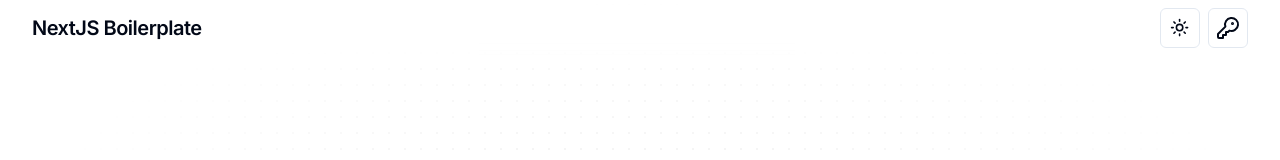
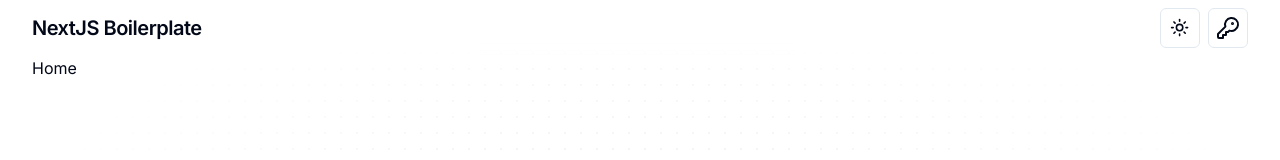
Before and after one commit to HoracioGutierrez/nextjs-boilerplate, a Next.js app: page / in a window 1280 px wide. Shown: the top 160 px of the page. Built offline with nearby package versions, Linux system fonts and the light colour scheme; no server answers.

Commit message:
add dashboard page and private urls in middleware

```diff
--- /dev/null
+++ b/app/dashboard/page.tsx
@@ -0,0 +1,7 @@
+export default function Dashboard() {
+    return (
+        <main className="container w-full max-w-screen-2xl">
+            Dashboard
+        </main>
+    )
+}
--- a/app/page.tsx
+++ b/app/page.tsx
@@ -4,11 +4,9 @@ export default async function Home() {
 
   const session = await auth()
 
-  console.log(session)
-
   return (
-    <main className="w-full max-w-screen-2xl">
-
+    <main className="container w-full max-w-screen-2xl">
+      <h2>Home</h2>
     </main>
   );
 }
--- a/components/LayoutHeader.tsx
+++ b/components/LayoutHeader.tsx
@@ -1,14 +1,29 @@
+import Link from "next/link"
 import AuthButton from "./AuthButton"
 import { ThemeToggleButton } from "./ThemeToggleButton"
+import { Button } from "./ui/button"
+import { User } from "lucide-react"
+import { auth } from "@/auth"
 
-type Props = {}
-export default function LayoutHeader({ }: Props) {
+export default async function LayoutHeader() {
+
+    const session = await auth()
+
     return (
         <header className="sticky w-full z-10 top-0 backdrop-blur">
             <nav className="container max-w-screen-2xl h-14 flex items-center justify-between">
-                <h1 className="scroll-m-20 text-xl font-semibold tracking-tight">NextJS Boilerplate</h1>
+                <Link href={"/"}>
+                    <h1 className="scroll-m-20 text-xl font-semibold tracking-tight">NextJS Boilerplate</h1>
+                </Link>
                 <div className="flex gap-2">
                     <ThemeToggleButton />
+                    {session?.user && (
+                        <Link href={"/dashboard"}>
+                            <Button size={"icon"} variant={"outline"}>
+                                <User />
+                            </Button>
+                        </Link>
+                    )}
                     <AuthButton />
                 </div>
             </nav>
```
Also changed, not shown: middleware.ts (+7 -0 lines).
